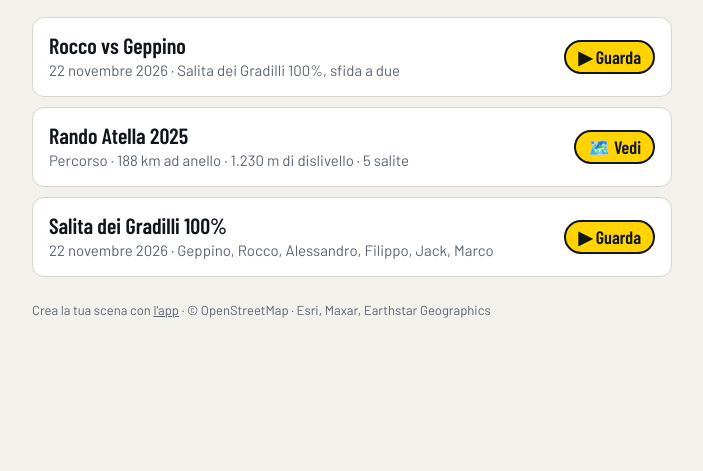
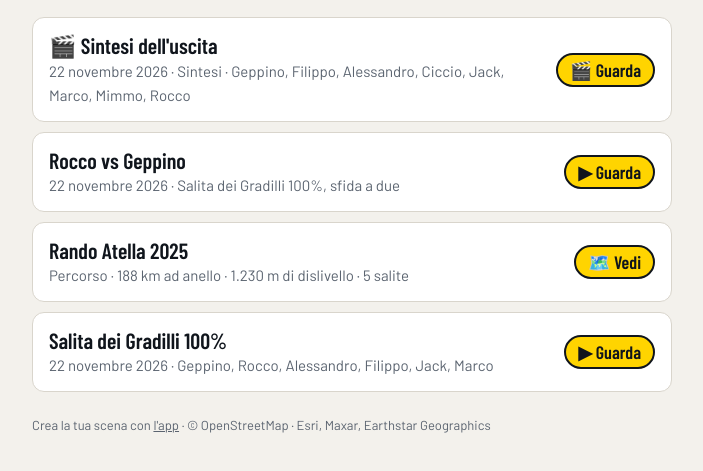
Before and after one commit to studiobilancio2025-code/banda-in-bici, a plain HTML site: page scene/index.html in a window 1280 px wide. Shown: the part 95-566 px from the top of the page, without its empty margins (288-991 px from the left). Drawn offline with nearby package versions, Linux system fonts and the light colour scheme; a web font is replaced by a local one.

Commit message:
Elenco corse: sintesi-sintesi-dell-uscita-2026-11-22.html

```diff
--- a/scene/index.html
+++ b/scene/index.html
@@ -17,6 +17,7 @@ footer a{color:inherit}
 <h1>Le corse della banda</h1>
 <p class="sub">Le uscite della banda in bici in 3D, con telecronaca. Tocca una corsa per guardarla.</p>
 <!-- CORSE: aggiungere qui le nuove, la più recente in cima -->
+<a class="corsa" href="sintesi-sintesi-dell-uscita-2026-11-22.html"><div><b>🎬 Sintesi dell'uscita</b><span>22 novembre 2026 · Sintesi · Geppino, Filippo, Alessandro, Ciccio, Jack, Marco, Mimmo, Rocco</span></div><i>🎬 Guarda</i></a>
 <a class="corsa" href="rocco-vs-geppino-2026-11-22.html"><div><b>Rocco vs Geppino</b><span>22 novembre 2026 · Salita dei Gradilli 100%, sfida a due</span></div><i>▶ Guarda</i></a>
 <a class="corsa" href="rando-atella-2025.html"><div><b>Rando Atella 2025</b><span>Percorso · 188 km ad anello · 1.230 m di dislivello · 5 salite</span></div><i>🗺️ Vedi</i></a>
 <a class="corsa" href="salita-dei-gradilli-2026-11-22.html"><div><b>Salita dei Gradilli 100%</b><span>22 novembre 2026 · Geppino, Rocco, Alessandro, Filippo, Jack, Marco</span></div><i>▶ Guarda</i></a>
```
